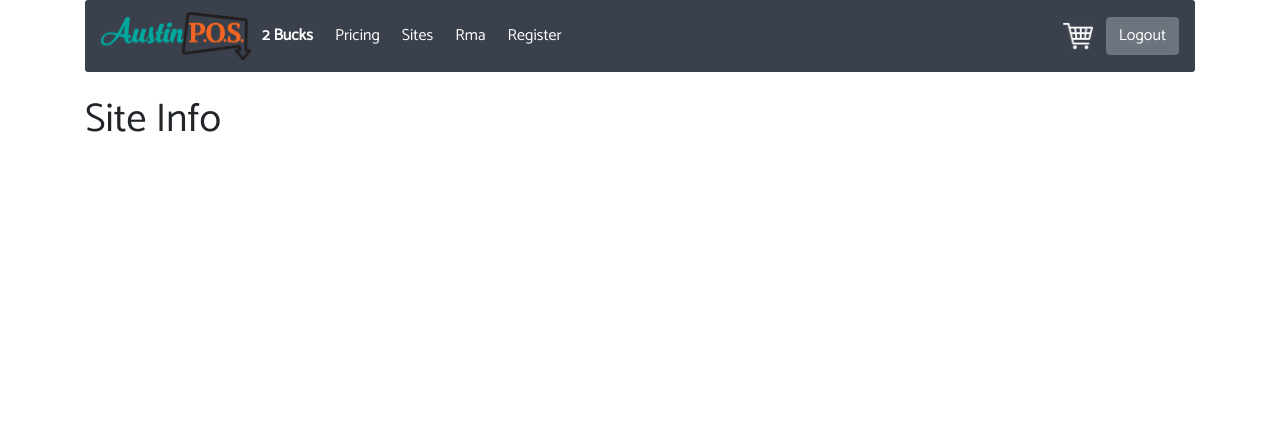
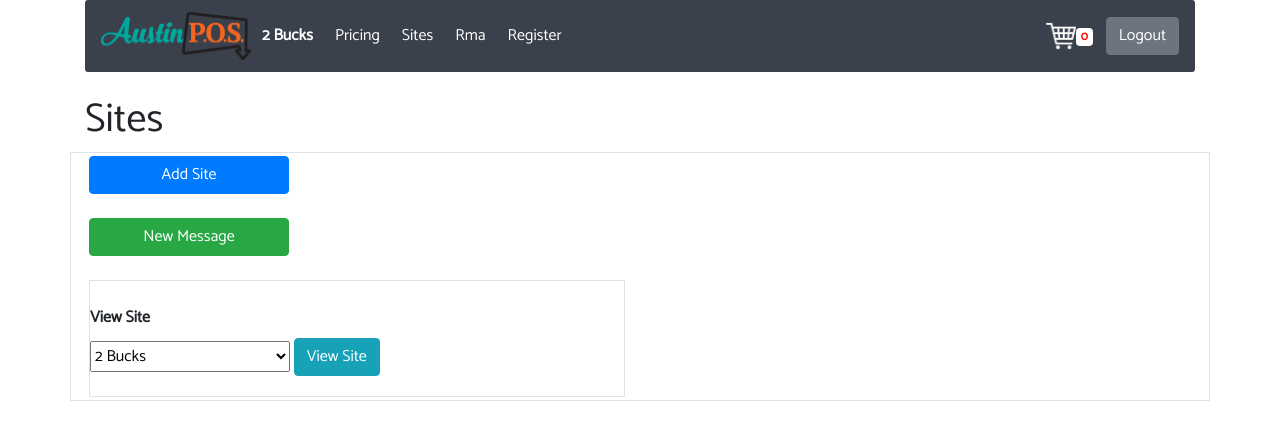
Before and after one commit to andrewvenson/austindash, a Flask app: page /siteinfo in a window 1280 px wide. Shown: the top 440 px of the page. Run offline with Flask 2, Linux system fonts and the light colour scheme; a user stored in the database is signed in; data comes from the database, SQL or seed files in the repository; both versions use the stored data as it was after the commit; some libraries are stand-ins or nearby versions.

Commit message:
Added functionality for admins to view sites, took off quickview

```diff
--- a/austinpos/forms.py
+++ b/austinpos/forms.py
@@ -1,4 +1,5 @@
 from flask_wtf import FlaskForm
+# from wtforms_sqlalchemy.fields import QuerySelectField
 from wtforms import StringField, BooleanField, PasswordField, SubmitField, TextAreaField, SelectField, DateField
 from wtforms.validators import DataRequired, Email, Length, EqualTo, ValidationError
 from austinpos.models import User, Sites
@@ -12,7 +13,10 @@ class RegistrationForm(FlaskForm):
     site = SelectField('Site', choices = [('Reales', 'Reales'),('Austin Pos', 'Austin Pos'),('2 Bucks', '2 Bucks'), ('600 Degrees', '600 Degrees'), ('77 Degrees', '77 Degrees'), ('ABGB', 'ABGB'),
                             ('Backspin', 'Backspin'), ('Backspin 2', 'Backspin 2'), ('Bangers', 'Bangers'), ('Barcelona', 'Barcelona'), ('Barley Swine', 'Barley Swine'),
                             ("Beau's", "Beau's"),('Blind Pig', 'Blind Pig'), ("Bob's Blue Collar Tavern", "Bob's Blue Collar Tavern"), ('Booneville', 'Booneville'),
-                            ('Boomerz', 'Boomerz'),('Brixton', 'Brixton'), ('Buckshot', 'Buckshot'), ('Bungalow', 'Bungalow'), ('BUP', 'BUP'), ("Burnside's Tavern", "Burnside's Tavern"),('Butterfly Bar', 'Butterfly Bar'), ('Buzzmill Austin', 'Buzzmill Austin'), ('Buzzmill San Marcos', 'Buzzmill San Marcos'), ('Cafe Crepe', 'Cafe Crepe'),('Casa Garcias - Kyle', 'Casa Garcias - Kyle'), ('Casa Garcias - NB', 'Casa Garcias - NB'), ('Casa Garcias - Pflugerville', 'Casa Garcias - Pflugerville'),('Casa Garcias - Round Rock', 'Casa-Garcias - Round Rock')])
+                            ('Boomerz', 'Boomerz'),('Brixton', 'Brixton'), ('Buckshot', 'Buckshot'), ('Bungalow', 'Bungalow'), ('BUP', 'BUP'), ("Burnside's Tavern", "Burnside's Tavern"),
+                            ('Butterfly Bar', 'Butterfly Bar'), ('Buzzmill Austin', 'Buzzmill Austin'), ('Buzzmill San Marcos', 'Buzzmill San Marcos'), ('Cafe Crepe', 'Cafe Crepe'),
+                            ('Casa Garcias - Kyle', 'Casa Garcias - Kyle'), ('Casa Garcias - NB', 'Casa Garcias - NB'), ('Casa Garcias - Pflugerville', 'Casa Garcias - Pflugerville'),
+                            ('Casa Garcias - Round Rock', 'Casa-Garcias - Round Rock')])
     submit = SubmitField('Register')
 
     def validate_username(self, username):
--- a/austinpos/models.py
+++ b/austinpos/models.py
@@ -28,7 +28,6 @@ class Rma(db.Model):
     Date_Received = db.Column(db.String(50))
     Rep = db.Column(db.String(50))
     Notes = db.Column(db.Text())
-    # user_id = db.Column(db.Integer, db.ForeignKey('user.id'))
 
 
 class OrderCart(db.Model):
@@ -48,4 +47,4 @@ class Sites(db.Model):
     bof = db.Column(db.Boolean)
     processor = db.Column(db.String(), nullable = False)
     giftopt = db.Column(db.String(), nullable = False)
-    # site_user = db.relationship('User', backref='site_users', lazy='dynamic')
+    site_user = db.relationship('User', backref='site_users', lazy='dynamic')
--- a/austinpos/routes.py
+++ b/austinpos/routes.py
@@ -30,7 +30,7 @@ equipment = {
     'SSD 120GB': '99'
 }
 
-# SITE LOGIN
+# ------------------- SITE LOGIN -------------------------------------------------
 @app.route('/', methods=['POST', 'GET'])
 def login():
     if current_user.is_authenticated:
@@ -40,26 +40,41 @@ def login():
         user = User.query.filter_by(username=form.username.data).first()
         if user and bcrypt.check_password_hash(user.password, form.password.data):
             login_user(user, remember=form.remember.data)
+            flash(f'Welcome {current_user.username}!')
             return redirect(url_for('dash'))
         else:
-            flash('Login unsuccesful. Please check email and password')
+            flash('Login unsucceSsful. Please check email and password')
     return render_template('login.html', name = 'login', form=form)
 
-# SITE'S DASHBOARD
+# ----------------------------- SITE'S DASHBOARD -----------------------------
 @app.route("/Dash")
 @login_required
 def dash():
+
+
+    # GET ALL EMAILS
+    # userEmails = User.query.all()
+    # for x in userEmails:
+    #     print(x.site, x.email)
+
+    # Specific sites email
+    # x = '2 Bucks'
+    # siteEmail = User.query.filter_by(site = x)
+
+    # for user in siteEmail:
+    #     print(x, user.email)
+
     return render_template('dash.html')
 
-# LOGOUT USER
+# --------------------- LOGOUT USER ----------------------
 @app.route("/logout")
 def logout():
     logout_user()
     return redirect(url_for('login'))
 
-# REGISTER NEW USER
+# --------------------- REGISTER NEW USER ------------------------------------------------------
 @app.route('/register', methods=['POST', 'GET'])
-# @login_required
+@login_required
 def register():
     db.create_all()
     form = RegistrationForm()
@@ -76,7 +91,7 @@ def register():
 
     return render_template('register.html', name = 'login', form=form)
 
-# CREATE AN RMA AFTER CLICKING RMA BUTTON ON RMA PAGE
+# ----------------------------------- CREATE AN RMA ----------------------------------------------
 @app.route('/rma/create-rma', methods=['POST', 'GET'])
 @login_required
 def createrma():
@@ -91,29 +106,28 @@ def createrma():
         print('Invalid submission')
     return render_template('create-rma.html', name = 'createrma_', form=form2)
 
-#VIEW SITE'S RMA'S
+# --------------------------------- VIEW SITE'S RMA'S ----------------------------------
 @app.route('/rma', methods=['GET', 'POST'])
 @login_required
 def rma():
     rmas = Rma.query.all()
     return render_template('rma.html', name = 'rma', info=rmas)
 
-# ADD ORDER TO PRICING
+# ------------------------------- PRICING --------------------------------
 @app.route('/pricing', methods=['POST', 'GET'])
 @login_required
 def pricing():
     orders = SubmitForm()
     price_info = equipment
-    x = OrderCart()
     return render_template('pricing.html', pricing = price_info, orders = orders)
 
-# PAYMENT PAGE
+# ----------------------------------- PAYMENT PAGE -----------------------------------
 @app.route('/pricing/orders')
 @login_required
 def Order():
     return render_template('Order.html', name='order')
 
-# USER CART API
+# ---------------------------------- USER CART API -----------------------------
 @app.route('/pricing/orders/<user_name>/api', methods=['POST', 'GET'])
 @login_required
 def api(user_name):
@@ -122,7 +136,7 @@ def api(user_name):
         cart.append(json.loads(request.form["javascript_data"]))
     return jsonify(cart)
 
-# DELETE ITEM IN CART ROUTE
+# ---------------------------- DELETE ITEM IN CART ROUTE ----------------------------------
 @app.route('/pricing/orders/delete', methods=['POST', 'GET'])
 @login_required
 def delete_item():
@@ -132,7 +146,13 @@ def delete_item():
         print(cart)
     return jsonify({"whoa": "there"})
 
-# ADD SITE ROUTE
+# ----------------------------- DISPLAY CART BADGE LENGTH---------------------------------
+@app.context_processor
+def inject_badge_length():
+    badge_length = len(cart)
+    return {'BADGE_LENGTH' : badge_length}
+
+# ------------------------------- ADD SITE -----------------------------------------
 @app.route('/sites/addsite', methods=['POST', 'GET'])
 # @login_required
 def addsites():
@@ -150,14 +170,19 @@ def addsites():
         print('Invalid submission')
     return render_template('addsites.html', form = form)
 
-#ADMIN VIEW SITES
+# -------------------------- ADMIN VIEW SITES ---------------------------------
 @app.route('/sites', methods=['POST','GET'])
 @login_required
 def sites():
-    return render_template('sites.html')
+    sites = Sites.query.all()
+    return render_template('sites.html', sites=sites)
 
-#SITE INFO
+
+
+# ---------------------------------- SITE INFO -----------------------------------------
 @app.route('/siteinfo', methods=['POST', 'GET'])
 @login_required
 def siteinfo():
-    return render_template('siteinfo.html')
+    sites = Sites.query.all()
+    x = request.form.get('sitesss')
+    return render_template('/sites.html', x=x, sites=sites)
--- a/austinpos/static/JS/pricecart.js
+++ b/austinpos/static/JS/pricecart.js
@@ -3,8 +3,10 @@ var table = document.getElementById('table');
 var cart = document.getElementById('cart');
 var subtotal = document.getElementById('subtotal');
 var username = document.getElementById('username').innerHTML;
-var cartBadge = document.getElementById('cartbadge');
 var pricesub = document.getElementById('pricefooter');
+
+
+
 // On load cart
 window.onload = function wowzers(){
   var array = [];
@@ -14,8 +16,6 @@ window.onload = function wowzers(){
   xhr.open('GET', 'pricing/orders/' + username +'/api', true);
   xhr.onload = function(){
     var data = JSON.parse(this.response);
-
-    cartBadge.innerHTML = data.length
 
     if(xhr.status >= 200 && xhr.status < 400){
       for(x in data){
@@ -27,11 +27,11 @@ window.onload = function wowzers(){
           // Delete Data
           row.addEventListener('click', function deleterow(){
             index = this.rowIndex;
-            // subtotal.innerHTML = sum-Number(cart.rows[index].cells[1].innerHTML);
             $.post('pricing/orders/delete', {
               delete_item: index
             });
              cart.deleteRow(index);
+             subtotal.innerHTML = sum-Number(cart.rows[index].cells[1].innerHTML);
           });
           cell1 = row.insertCell(0);
           cell2 = row.insertCell(1);
@@ -70,7 +70,7 @@ function addCartItem(ev){
   // Delete Data
   cartrow.addEventListener('click', function deleterow(){
     index = this.rowIndex;
-    // subtotal.innerHTML = sum-Number(cart.rows[index].cells[1].innerHTML);
+    subtotal.innerHTML = sum-Number(cart.rows[index].cells[1].innerHTML);
     $.post('pricing/orders/delete', {
       delete_item: index
     });
@@ -87,7 +87,6 @@ function addCartItem(ev){
   xhr.open('GET', 'pricing/orders/' + username +'/api', true);
   xhr.onload = function(){
     var data = JSON.parse(this.response);
-    cartBadge.innerHTML = data.length
     if(xhr.status >= 200 && xhr.status < 400){
       for(x in data){
         for(y in data[x]){
--- /dev/null
+++ b/austinpos/static/JS/viewsite.js
@@ -0,0 +1,11 @@
+var quicklook = document.getElementById("quicklook");
+var viewsitebutt = document.getElementById("viewsite");
+var siteinfo = document.getElementById("siteinfo");
+var siteselectino = document.getElementById("")
+
+
+viewsitebutt.addEventListener('click', function wow(){
+  quicklook.style.display = "none";
+  siteinfo.style.display = "block";
+  console.log("whoa");
+});
--- a/austinpos/templates/base.html
+++ b/austinpos/templates/base.html
@@ -39,7 +39,7 @@
                 <a class="nav-link" href="{{ url_for('register') }}">Register</a>
               </li>
             </ul>
-              <a class = "carty-btn" href="#"><img src="{{url_for('static',filename = 'images/carty.png')}}"alt="cart_logo" style="width: 30px"><strong><span style="color:Red; background-color:white;"class='badge' id='cartbadge'></span></strong></a>
+              <a class = "carty-btn" href="#"><img src="{{url_for('static',filename = 'images/carty.png')}}"alt="cart_logo" style="width: 30px"><strong><span style="color:Red; background-color:white;"class='badge' id='cartbadge'>{{ BADGE_LENGTH }}</span></strong></a>
               <button class="btn btn-secondary my-2 my-sm-0" type="submit"><a style="color:white;" href="{{url_for('logout')}}">Logout</a></button>
           </div>
         </nav>
@@ -66,7 +66,7 @@
                 <a class="nav-link" href="{{url_for('siteinfo')}}">{{current_user.site}} Info</a>
               </li>
             </ul>
-              <a class = "carty-btn" href="#"><img src="{{url_for('static',filename = 'images/carty.png')}}"alt="cart_logo" style="width: 30px"><strong><span style="color:Red; background-color:white;"class='badge' id='cartbadge'></span></strong></a>
+              <a class = "carty-btn" href="#"><img src="{{url_for('static',filename = 'images/carty.png')}}"alt="cart_logo" style="width: 30px"><strong><span style="color:Red; background-color:white;"class='badge' id='cartbadge'>{{ BADGE_LENGTH }}</span></strong></a>
               <button class="btn btn-secondary my-2 my-sm-0" type="submit"><a style="color:white;" href="{{url_for('logout')}}">Logout</a></button>
           </div>
         </nav>
@@ -87,6 +87,7 @@
       {% block content %}{% endblock content %}
     </div>
 
+    <script type="text/javascript" src="{{url_for('static', filename = 'JS/viewsite.js')}}"></script>
     <script type="text/javascript" src="{{url_for('static', filename = 'JS/pricecart.js')}}"></script>
     <script type="text/javascript" src="{{url_for('static', filename = 'JS/popform.js')}}"></script>
     <script src="https://code.jquery.com/jquery-3.3.1.js" integrity="sha256-2Kok7MbOyxpgUVvAk/HJ2jigOSYS2auK4Pfzbm7uH60="crossorigin="anonymous"></script>
--- a/austinpos/templates/sites.html
+++ b/austinpos/templates/sites.html
@@ -2,7 +2,7 @@
 {% block title %} Sites {% endblock title %}
 {% block content %}
     <h1>Sites</h1>
-    <div class='row'>
+    <div class='row border'>
         <div class='col-sm-6 container'>
             <form action="{{url_for('addsites')}}">
                 <button type='submit' class='btn btn-primary' style='width:200px;'>Add Site</button>
@@ -11,24 +11,64 @@
             <button class='btn btn-success' style='width:200px;'>New Message</button><br><br>
 
             <div class='border' style='padding-bottom: 20px;'>
-                    <label for="site"><strong>View Site</strong></label> <br>
-                    <select id="site" style='width:200px;'>
-                        <option value="">Site Name</option>
-                        <option value="">Site Name</option>
-                        <option value="">Site Name</option>
+                <label for="site"><strong>View Site</strong></label> <br>
+                <form action="/siteinfo" method="POST">
+                    <select name='sitesss' style='width:200px;'>
+                        {% for site in sites %}
+                        <option>{{site.sitename}}</option>
+                        {% endfor %}
                     </select>
+                    <button type="submit" id="viewsite" class='btn btn-info'>View Site</button>
+                </form>
             </div>
          </div>
-         <div class='border col-sm-6' style='text-align:center; background-color:honeydew; padding:20px; border-left: solid 1px black !important;'>
-            <button class='btn btn-danger' style='width:300px;'><strong># of Ending Contracts </strong> <span class='float-right' style='background-color:white; color:black; padding-left:5px; padding-right:5px;'>5</span></button>
-            <br><br><div class='border-top'></div><br>
-            <button class='btn btn-warning'style='width:300px;'><strong># of Sites with Loaners </strong> <span class='float-right' style='background-color:white;color:black; padding-left:5px; padding-right:5px;'>5</span></button>
-            <br><br><div class='border-top'></div><br>
-            <button class='btn btn-info'style='width:300px;'><strong># of Unlimited Upgrades </strong> <span class='float-right' style='background-color:white; color:black; padding-left:5px; padding-right:5px;'>5</span></button>
-            <br><br><div class='border-top'></div><br>
-            <button class='btn btn-warning'style='width:300px;'><strong># of Limited upgrades </strong><span class='float-right' style='background-color:white;color:black; padding-left:5px; padding-right:5px;'>5</span></button>
+        <div class='col-sm-6' id="siteinfo">
+            <table>
+                {%for site in sites%}
+                    {%if x == site.sitename%}
+                        <tr>
+                            <th class="border">Site</th>
+                            <td>{{site.sitename}}</td>
+                        </tr>
+                        <tr>
+                            <th class="border">Contract Start</th>
+                            <td>{{site.contractstart}}</td>
+                        </tr>
+                        <tr>
+                            <th class="border">Contract End</th>
+                            <td>{{site.contractend}}</td>
+                        </tr>
+                        <tr>
+                            <th class="border">HWKey</th>
+                            <td>{{site.hwkey}}</td>
+                        </tr>
+                        <tr>
+                            <th class="border">Stations</th>
+                            <td>{{site.stations}}</td>
+                        </tr>
+                        <tr>
+                            <th class="border">Printers</th>
+                            <td>{{site.printers}}</td>
+                        </tr>
+                        <tr>
+                            <th class="border">Remote Printers</th>
+                            <td>{{site.remprinters}}</td>
+                        </tr>
+                        <tr>
+                                <th class="border">BOF</th>
+                                <td>{{site.bof}}</td>
+                        </tr>
+                        <tr>
+                            <th class="border">Processor</th>
+                            <td>{{site.processor}}</td>
+                        </tr>
+                        <tr>
+                            <th class="border">GiftCards</th>
+                            <td>{{site.giftopt}}</td>
+                        </tr>
+                    {% endif %}
+                {%endfor%}
+            </table>
         </div>
     </div>
-
-
 {% endblock content %}
```
Also changed, not shown: austinpos/site.db.
